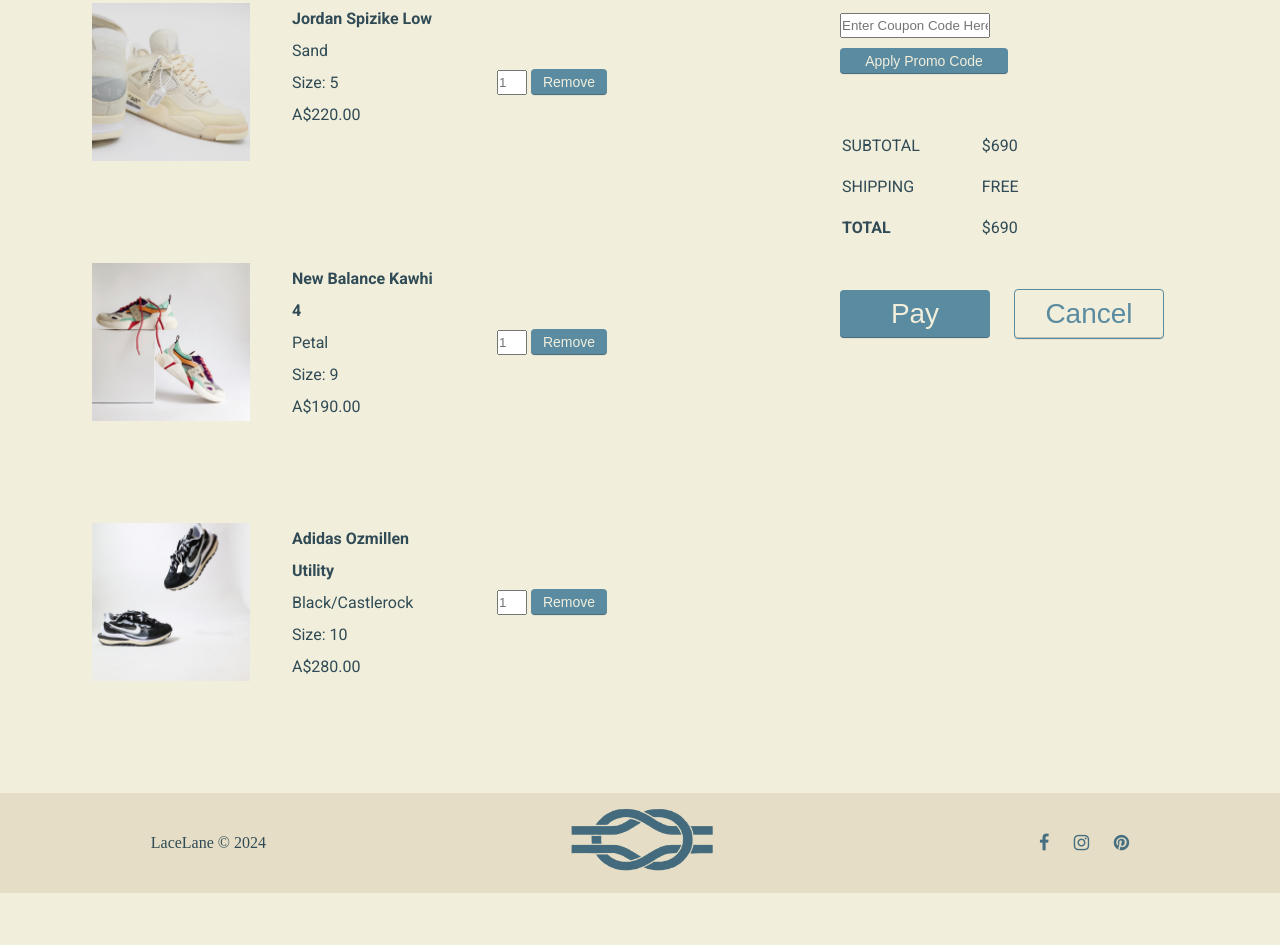
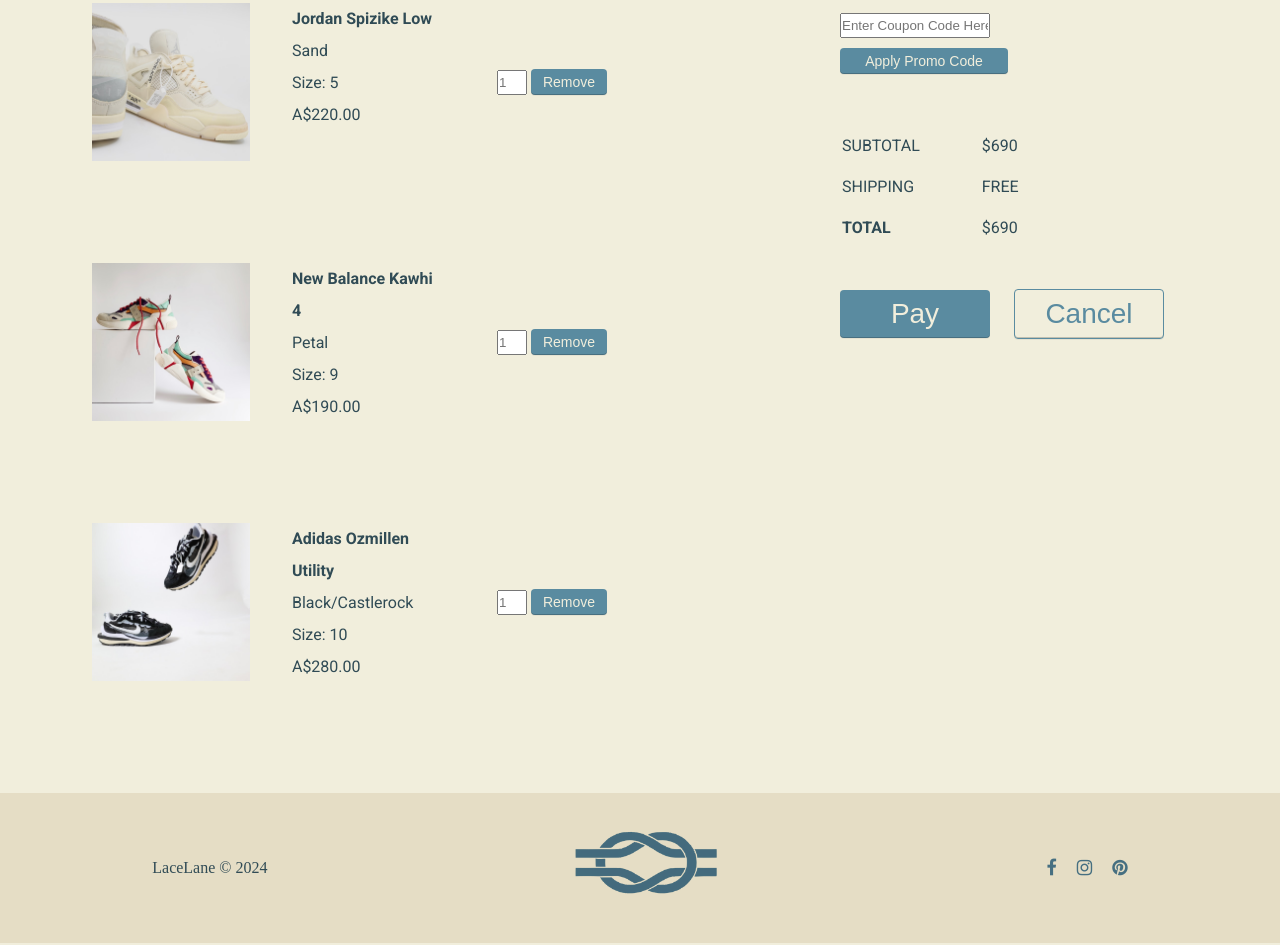
Before and after one commit to PK-LTC/Lace-Lane, a plain HTML site: page cart.html in a window 1280 px wide. Shown: the part 265-1210 px from the top of the page. Before the commit the page ends 1183 px from the top, so only its background shows below. Drawn offline with Linux system fonts and the light colour scheme; a web font is replaced by a local one.

Commit message:
adjust logo href and footer height

```diff
--- a/cart.html
+++ b/cart.html
@@ -19,7 +19,7 @@
 
 <body>
   <header>
-    <a href="/Lace-Lane/index.html"> <img src="./resources/images/logo-lacelane.png" alt="logo" class="logo" /></a>
+    <a href="./index.html"> <img src="./resources/images/logo-lacelane.png" alt="logo" class="logo" /></a>
     <h1>LaceLane</h1>
     <nav>
       <a href="./index.html" class="nav-link">
@@ -108,7 +108,7 @@
 
   <footer>
     <p>LaceLane &copy; 2024</p>
-    <img src="./resources/images/logo-lacelane.png" alt="lacelane logo" class="logo" />
+    <a href="./index.html"> <img src="./resources/images/logo-lacelane.png" alt="logo" class="logo" /></a>
     <div class="social">
       <a href="#" class="nav-link">
         <i class="fa fa-facebook"></i>
--- a/resources/CSS/cartStyle.css
+++ b/resources/CSS/cartStyle.css
@@ -17,7 +17,7 @@
   height: 100vh;
   display: grid;
   grid-template-columns: 1fr 1fr;
-  grid-template-rows: 100px 2fr 1fr 1fr;
+  grid-template-rows: 1fr 2fr 1fr 1fr;
   background-color: var(--main-bg-color);
   font-family: Roboto, sans-serif;
   color: var(--text-color);
@@ -73,7 +73,7 @@
   align-items: flex-start;
   width: 90%;
   margin-left: auto;
-  margin-top: 100px;
+  margin-top: 200px;
   gap: 20px;
 }
 
@@ -140,7 +140,7 @@
 .summary {
   grid-area: 2 / 2 / 3 /3;
   width: 90%;
-  margin-top: 100px;
+  margin-top: 200px;
   padding-left: 200px;
 }
 
@@ -198,10 +198,12 @@
   font-family: var(--h1-font-family);
   display: flex;
   background-color: #e5ddc5;
-  height: 100px;
+  height: 150px;
   justify-content: space-around;
   align-items: center;
+
 }
+
 
 footer.fa {
   padding: 20px;
@@ -209,6 +211,11 @@
   font-size: 50px;
 }
 
+.social {
+  display: flex;
+  justify-content: center;
+  white-space: nowrap;
+}
 
 @media screen and (max-width: 950px) {
   nav {
--- a/resources/CSS/style.css
+++ b/resources/CSS/style.css
@@ -153,7 +153,7 @@
   font-family: var(--h1-font-family);
   display: flex;
   background-color: #e5ddc5;
-  height: 100px;
+  height: 150px;
   justify-content: space-around;
   align-items: center;
 }
@@ -162,6 +162,12 @@
   padding: 20px;
   width: 60px;
   font-size: 50px;
+}
+
+.social {
+  display: flex;
+  justify-content: center;
+  white-space: nowrap;
 }
 
 @media screen and (min-width: 2000px) {
```
Also changed, not shown: index.html (+1 -1 lines).
